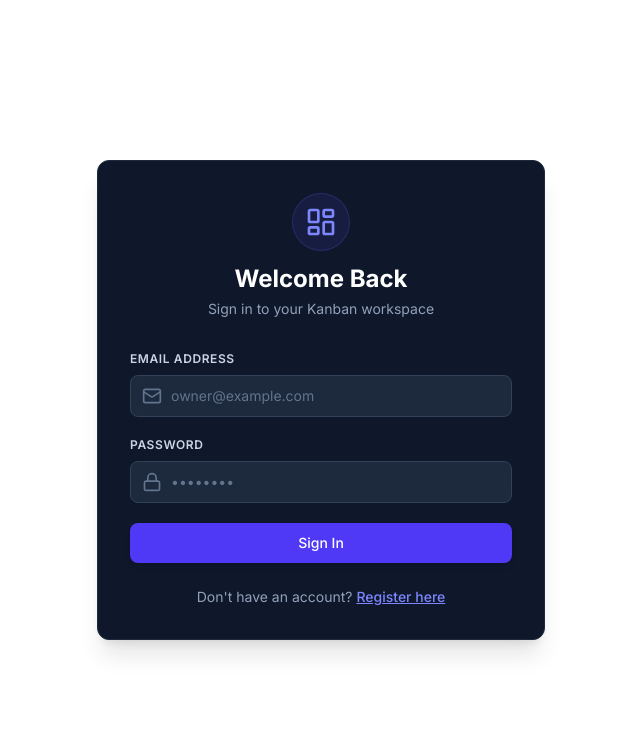
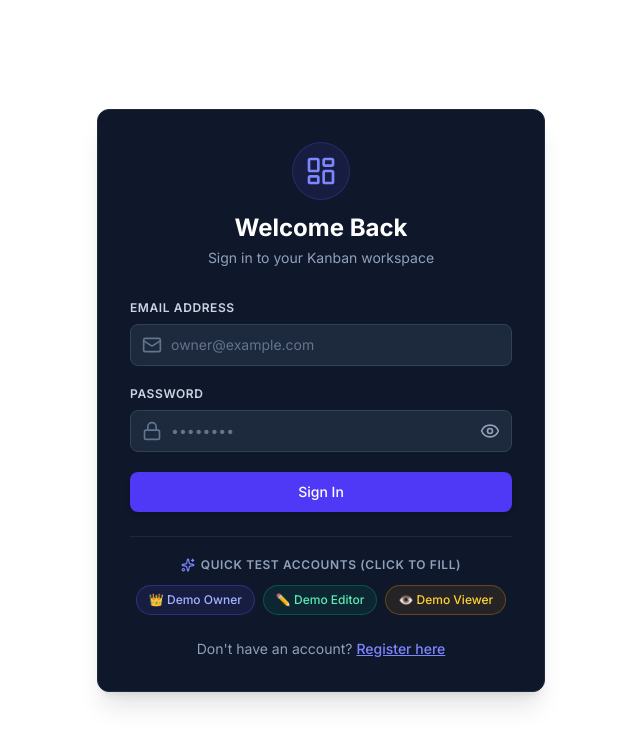
Before and after one commit to arefinMilen/kanban-board, a Next.js app in the folder frontend/: page /login in a window 1280 px wide. Shown: the top 746 px of the page, without its empty margins (319-959 px from the left). Built offline with nearby package versions, Linux system fonts and the light colour scheme; no server answers.

Commit message:
feat: add quick demo test account auto-fill buttons and password toggle on login page

```diff
--- a/frontend/app/login/page.tsx
+++ b/frontend/app/login/page.tsx
@@ -3,12 +3,13 @@
 import React, { useState } from 'react';
 import Link from 'next/link';
 import { useAuth } from '@/context/AuthContext';
-import { LayoutDashboard, Lock, Mail, Loader2 } from 'lucide-react';
+import { LayoutDashboard, Lock, Mail, Loader2, Eye, EyeOff, Sparkles } from 'lucide-react';
 
 export default function LoginPage() {
   const { login } = useAuth();
   const [email, setEmail] = useState('');
   const [password, setPassword] = useState('');
+  const [showPassword, setShowPassword] = useState(false);
   const [error, setError] = useState<string | null>(null);
   const [isSubmitting, setIsSubmitting] = useState(false);
 
@@ -24,6 +25,12 @@ export default function LoginPage() {
     } finally {
       setIsSubmitting(false);
     }
+  };
+
+  const handleQuickFill = (fillEmail: string, fillPass: string) => {
+    setEmail(fillEmail);
+    setPassword(fillPass);
+    setError(null);
   };
 
   return (
@@ -72,13 +79,20 @@ export default function LoginPage() {
                 <Lock className="w-5 h-5" />
               </div>
               <input
-                type="password"
+                type={showPassword ? 'text' : 'password'}
                 required
                 value={password}
                 onChange={(e) => setPassword(e.target.value)}
                 placeholder="••••••••"
-                className="w-full pl-10 pr-4 py-2.5 bg-slate-800 border border-slate-700 rounded-lg text-white placeholder-slate-500 focus:outline-none focus:ring-2 focus:ring-indigo-500 focus:border-transparent transition text-sm"
+                className="w-full pl-10 pr-10 py-2.5 bg-slate-800 border border-slate-700 rounded-lg text-white placeholder-slate-500 focus:outline-none focus:ring-2 focus:ring-indigo-500 focus:border-transparent transition text-sm"
               />
+              <button
+                type="button"
+                onClick={() => setShowPassword(!showPassword)}
+                className="absolute inset-y-0 right-0 pr-3 flex items-center text-slate-400 hover:text-slate-200 transition"
+              >
+                {showPassword ? <EyeOff className="w-5 h-5" /> : <Eye className="w-5 h-5" />}
+              </button>
             </div>
           </div>
 
@@ -98,6 +112,38 @@ export default function LoginPage() {
           </button>
         </form>
 
+        {/* Quick Demo Test Accounts */}
+        <div className="mt-6 pt-5 border-t border-slate-800">
+          <div className="flex items-center justify-center gap-1.5 text-xs font-semibold text-slate-400 uppercase tracking-wider mb-3">
+            <Sparkles className="w-3.5 h-3.5 text-indigo-400" />
+            <span>Quick Test Accounts (Click to Fill)</span>
+          </div>
+
+          <div className="flex flex-wrap gap-2 justify-center">
+            <button
+              type="button"
+              onClick={() => handleQuickFill('owner@example.com', 'Password123!')}
+              className="px-3 py-1.5 text-xs font-medium bg-indigo-500/10 text-indigo-300 border border-indigo-500/30 rounded-full hover:bg-indigo-500/25 hover:border-indigo-400 transition"
+            >
+              👑 Demo Owner
+            </button>
+            <button
+              type="button"
+              onClick={() => handleQuickFill('editor@example.com', 'Password123!')}
+              className="px-3 py-1.5 text-xs font-medium bg-emerald-500/10 text-emerald-300 border border-emerald-500/30 rounded-full hover:bg-emerald-500/25 hover:border-emerald-400 transition"
+            >
+              ✏️ Demo Editor
+            </button>
+            <button
+              type="button"
+              onClick={() => handleQuickFill('viewer@example.com', 'Password123!')}
+              className="px-3 py-1.5 text-xs font-medium bg-amber-500/10 text-amber-300 border border-amber-500/30 rounded-full hover:bg-amber-500/25 hover:border-amber-400 transition"
+            >
+              👁️ Demo Viewer
+            </button>
+          </div>
+        </div>
+
         <div className="mt-6 text-center text-sm text-slate-400">
           Don&apos;t have an account?{' '}
           <Link href="/register" className="text-indigo-400 hover:text-indigo-300 font-medium underline">
```
